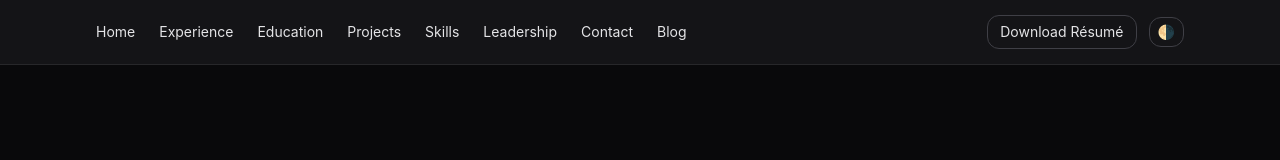
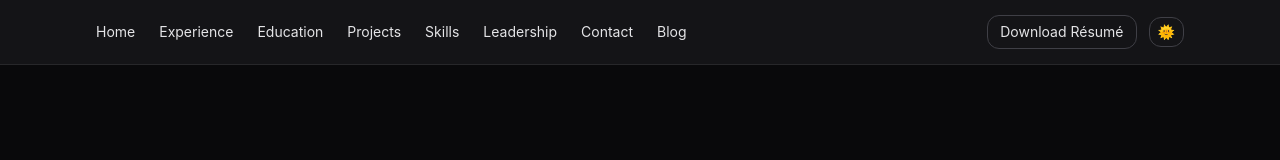
Before and after one commit to rokohli/Portfolio, a Next.js app: page / in a window 1280 px wide. Shown: the top 160 px of the page. Built offline with nearby package versions, Linux system fonts and the light colour scheme.

Commit message:
toggle fix

```diff
--- a/components/Nav.tsx
+++ b/components/Nav.tsx
@@ -3,12 +3,19 @@ import { useEffect, useState } from "react";
 
 export default function Nav() {
   const [dark, setDark] = useState(true);
+
   useEffect(() => {
-    const stored = typeof window !== 'undefined' ? localStorage.getItem("theme") : null;
-    const prefers = typeof window !== 'undefined' && window.matchMedia("(prefers-color-scheme: dark)").matches;
-    const isDark = stored ? stored === "dark" : prefers;
-    document.documentElement.classList.toggle("dark", isDark);
-    setDark(isDark);
+    try {
+      const stored = localStorage.getItem("theme");
+      const prefers = window.matchMedia?.("(prefers-color-scheme: dark)")?.matches ?? true;
+      const isDark = stored ? stored === "dark" : prefers;
+      document.documentElement.classList.toggle("dark", isDark);
+      setDark(isDark);
+    } catch {
+      // if anything goes wrong, default to dark to match your design
+      document.documentElement.classList.add("dark");
+      setDark(true);
+    }
   }, []);
 
   const toggle = () => {
@@ -32,8 +39,19 @@ export default function Nav() {
           <a href="#blog" className="hover:text-white">Blog</a>
         </nav>
         <div className="flex items-center gap-3">
-          <a href="/assets/Rohan_Kohli_Resume.pdf" className="inline-flex items-center rounded-xl border border-zinc-700 px-3 py-1.5 text-sm hover:bg-zinc-800">Download Résumé</a>
-          <button onClick={toggle} aria-label="Toggle dark/light" className="rounded-xl border border-zinc-700 px-2 py-1 text-sm hover:bg-zinc-800">🌗</button>
+          <a href="/assets/Rohan_Kohli_Resume.pdf" className="inline-flex items-center rounded-xl border border-zinc-700 px-3 py-1.5 text-sm hover:bg-zinc-800">
+            Download Résumé
+          </a>
+          <button
+            type="button"
+            onClick={toggle}
+            aria-label="Toggle dark/light"
+            aria-pressed={dark}
+            className="rounded-xl border border-zinc-700 px-2 py-1 text-sm hover:bg-zinc-800"
+            title={dark ? "Switch to light mode" : "Switch to dark mode"}
+          >
+            {dark ? "🌙" : "🌞"}
+          </button>
         </div>
       </div>
     </header>
```
